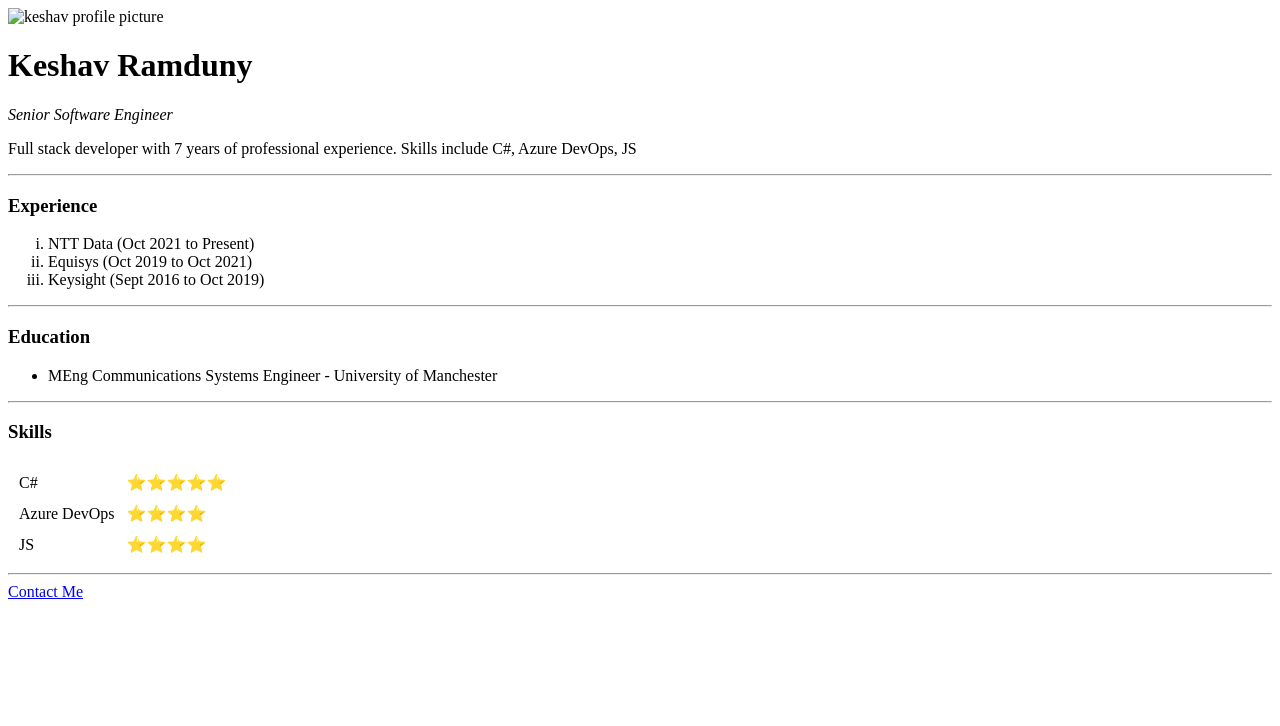
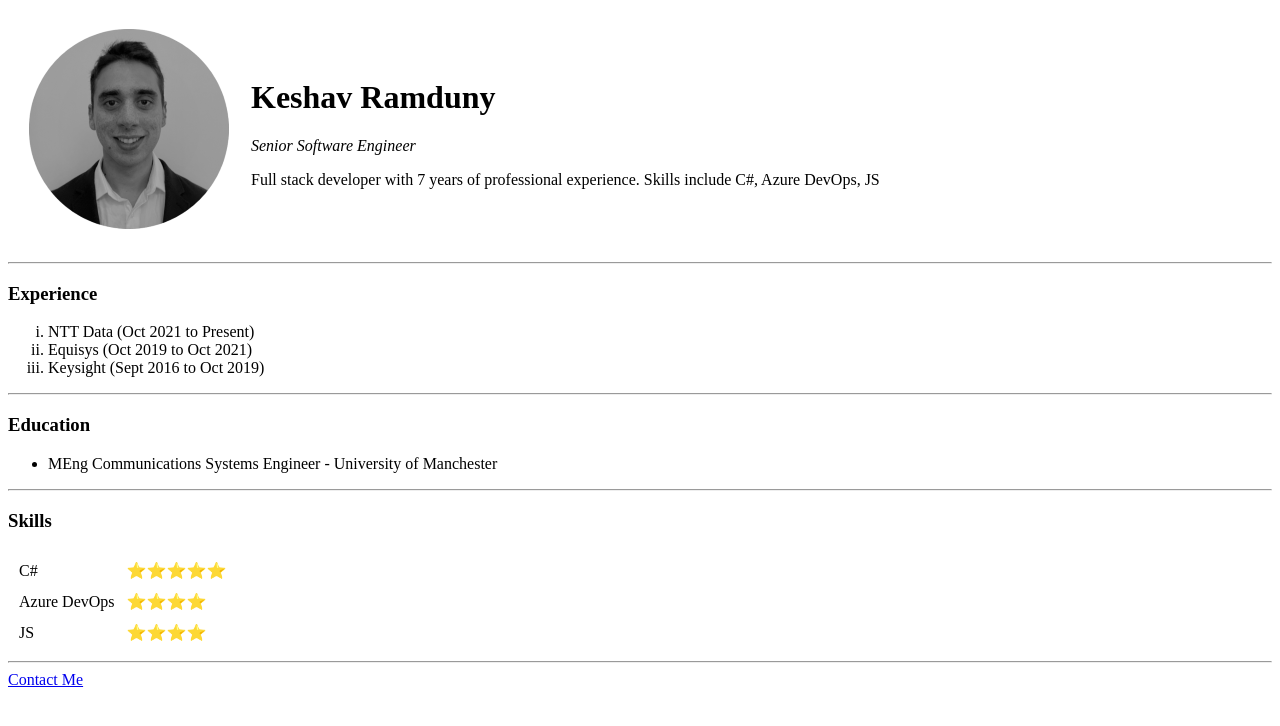
Before and after one commit to Kesh-Hub/personal-site, a plain HTML site: page index.html in a window 1280 px wide. Drawn offline with Linux system fonts and the light colour scheme.

Commit message:
added image

```diff
--- a/index.html
+++ b/index.html
@@ -1,3 +1,4 @@
+<!DOCTYPE html>
 <html lang="en" dir="ltr">
 
 <head>
@@ -6,10 +7,19 @@
 </head>
 
 <body>
-  <img src="images/fake-human-circle-img.png" alt="keshav profile picture">
-  <h1>Keshav Ramduny</h1>
-  <p><em>Senior Software Engineer</em></p>
-  <p>Full stack developer with 7 years of professional experience. Skills include C#, Azure DevOps, JS</p>
+  <table cellspacing=20>
+    <tr>
+      <td>
+        <img src="images/KR-selfie.png" alt="keshav profile picture">
+      </td>
+      <td>
+        <h1>Keshav Ramduny</h1>
+        <p><em>Senior Software Engineer</em></p>
+        <p>Full stack developer with 7 years of professional experience. Skills include C#, Azure DevOps, JS</p>
+      </td>
+    </tr>
+  </table>
+
   <hr size="2"/>
 
   <h3>Experience</h3>
```
Also changed, not shown: images/kr-selfie.png (added).
